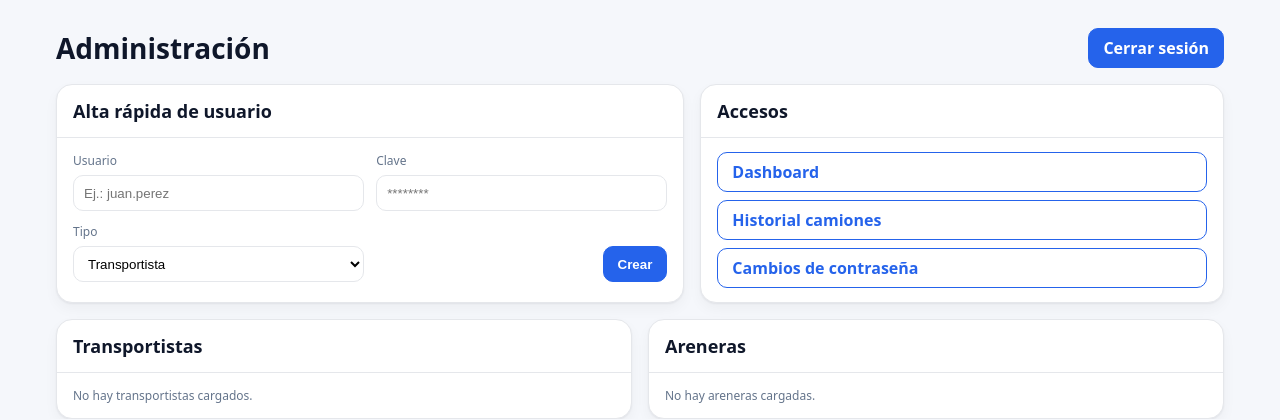
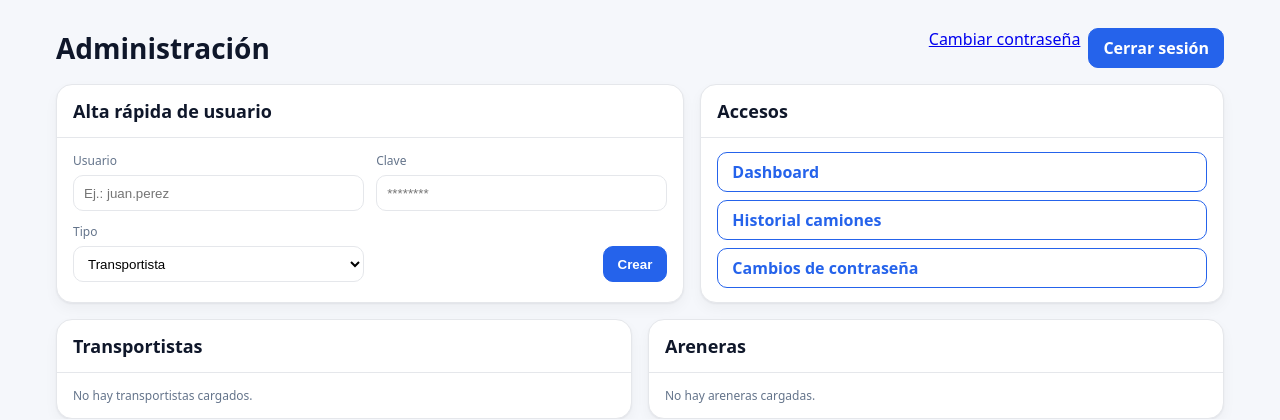
Before and after one commit to JoaquinSBE/Transportistas, a Flask app: page /admin in a window 1280 px wide. Shown: the top 420 px of the page. Run offline with Flask 3, Linux system fonts and the light colour scheme; the visitor is signed in with stand-in values (Sample User, id 1); some libraries are stand-ins or nearby versions.

Commit message:
Agregar cambio de contraseña admin

```diff
--- a/templates/admin_panel.html
+++ b/templates/admin_panel.html
@@ -88,6 +88,7 @@
     <div class="header">
       <h1>Administración</h1>
       <div class="actions">
+        <a href="{{ url_for('change_password') }}">Cambiar contraseña</a>
         <a class="btn" href="{{ url_for('logout') }}">Cerrar sesión</a>
       </div>
     </div>
```
